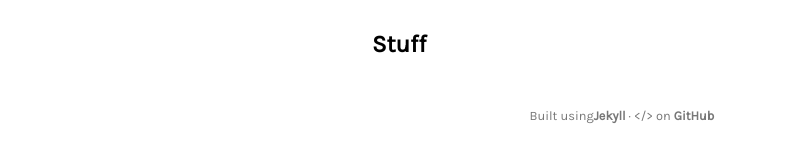
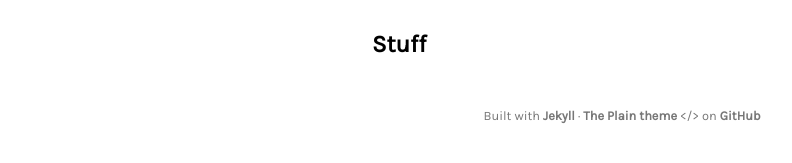
Before and after one commit to nate-brennan/nshivam.github.io, a Jekyll site: the page built from index.html, in a window 1280 px wide. Shown: the part 167-330 px from the top of the page, without its empty margins (18-810 px from the left). Built offline with Jekyll 4.4.1, drawn with Linux system fonts in a browser that asks for light colours.

Commit message:
Update footer.html

```diff
--- a/_includes/footer.html
+++ b/_includes/footer.html
@@ -1,3 +1,3 @@
 <div class="footer">
-  <span class="block">Built using<a href="http://jekyllrb.com/">Jekyll</a> &middot; &lt;/&gt; on <a href="https://github.com/nshivam" title="Hosted on GitHub">GitHub</a></span>
+  <span class="block">Built with <a href="http://jekyllrb.com/">Jekyll</a> &middot; <a href="https://github.com/heiswayi/the-plain/">The Plain theme</a> &lt;/&gt; on <a href="https://github.com/nshivam" title="Hosted on GitHub">GitHub</a></span>
 </div>
```
